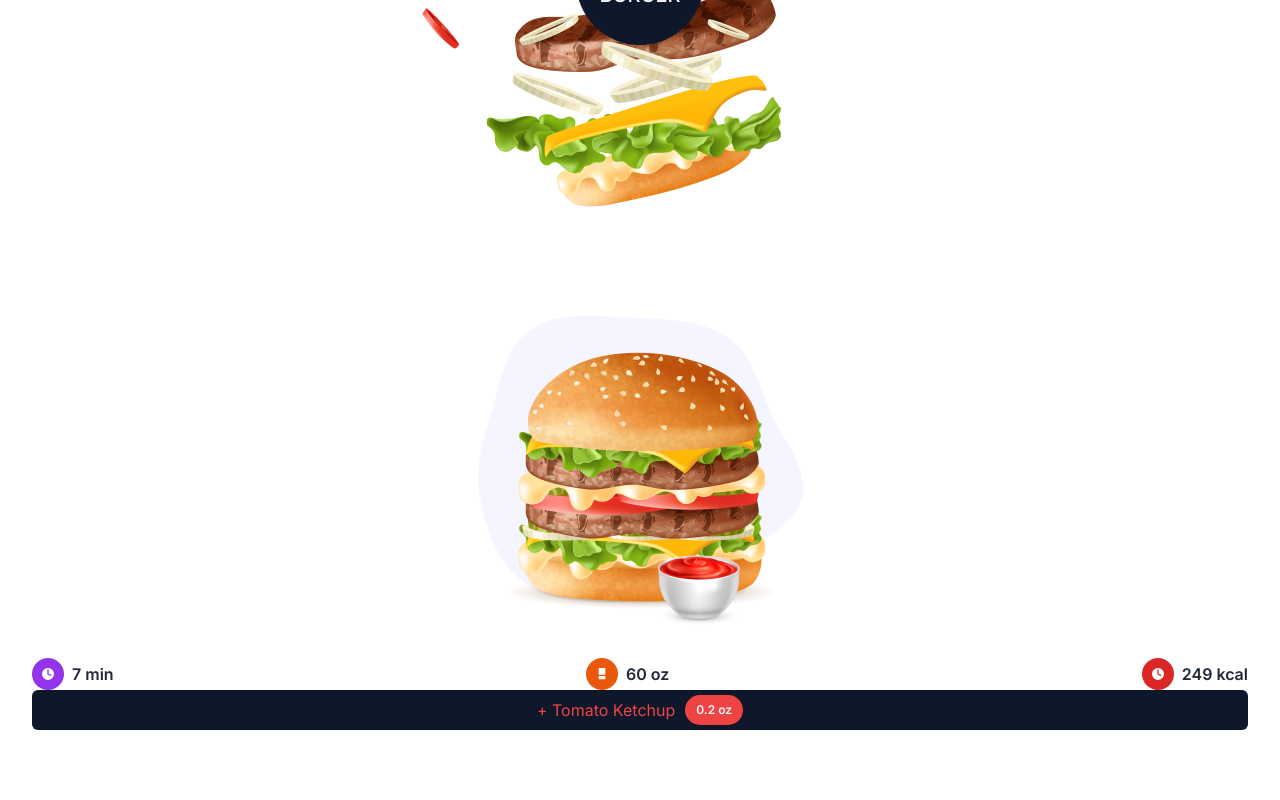
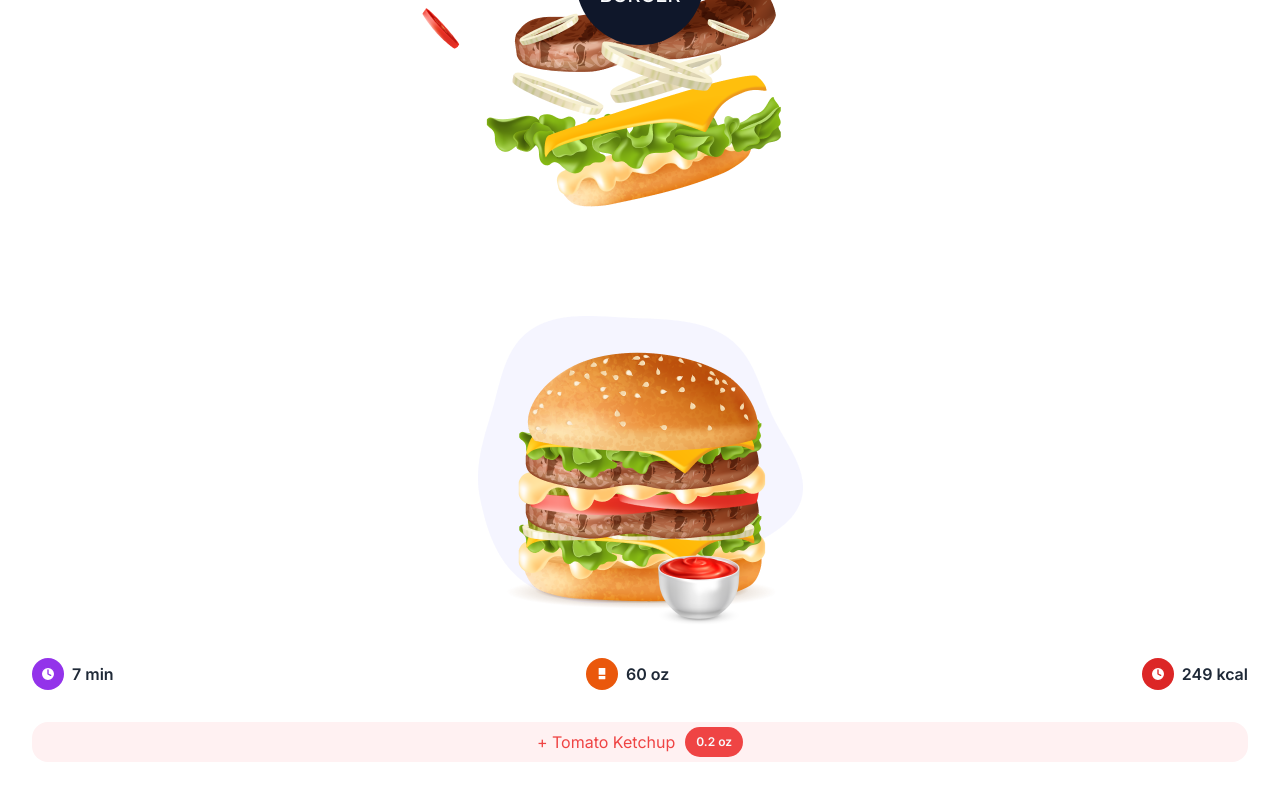
Before and after one commit to Alek30k/Make-Your-Burguer, a Next.js app: page / in a window 1280 px wide. Shown: the part 463-1263 px from the top of the page. Built offline with nearby package versions, Linux system fonts and the light colour scheme.

Commit message:
last commit

```diff
--- a/components/cart/cart-main.tsx
+++ b/components/cart/cart-main.tsx
@@ -19,7 +19,7 @@ const CartMain = () => {
         <CartHeader text="60 oz" icon={Beaker} iconColor="orange" />
         <CartHeader text="249 kcal" icon={Clock} iconColor="red" />
       </section>
-      <Button className="w-full text-red-500 text-base font-normal  items-center gap-2.5 ">
+      <Button className="w-full bg-rose-50 text-red-500 text-base font-normal  items-center gap-2.5 rounded-2xl mt-8">
         <span>+ Tomato Ketchup</span>
         <Badge className="py-1.5 bg-red-500">0.2 oz</Badge>
       </Button>
```
